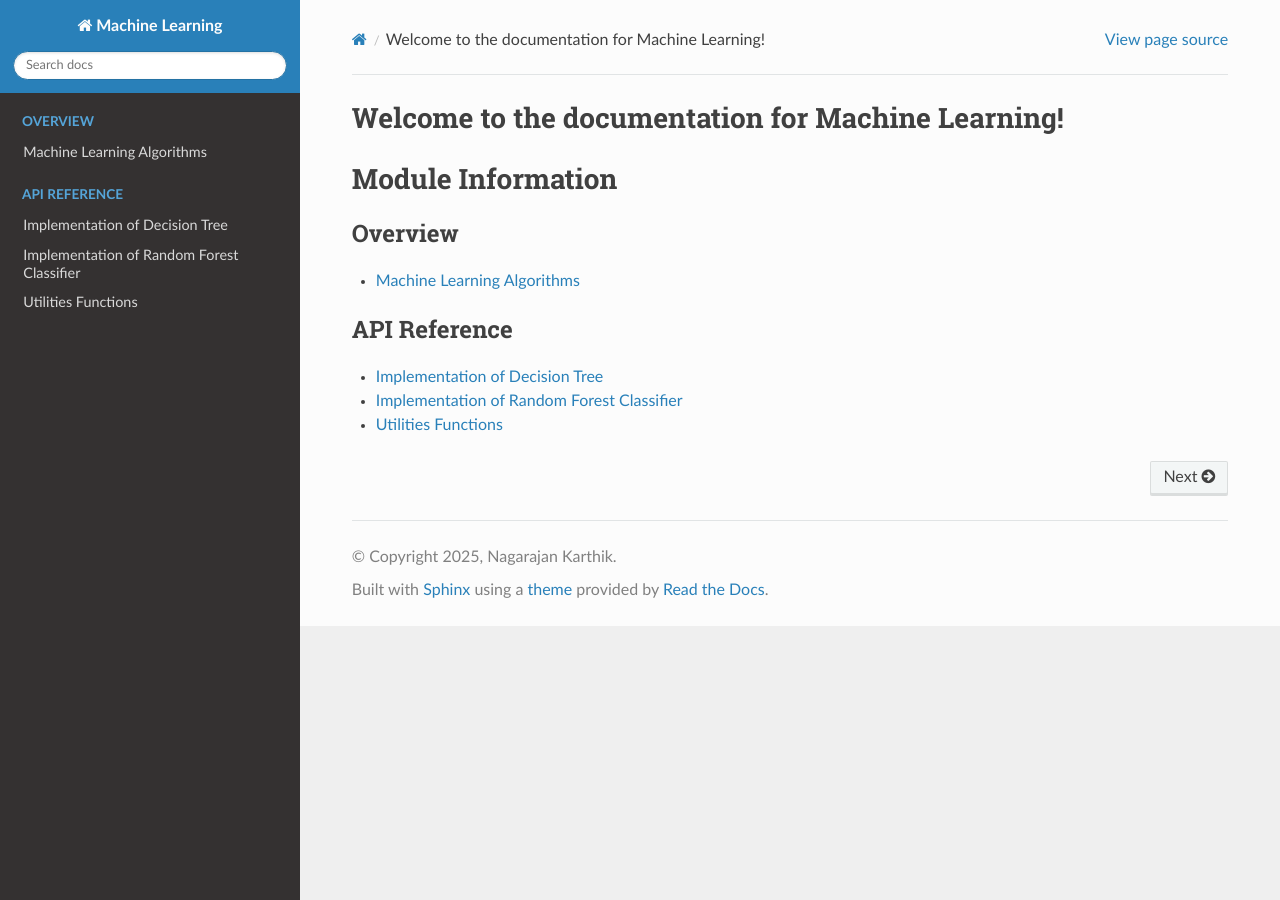
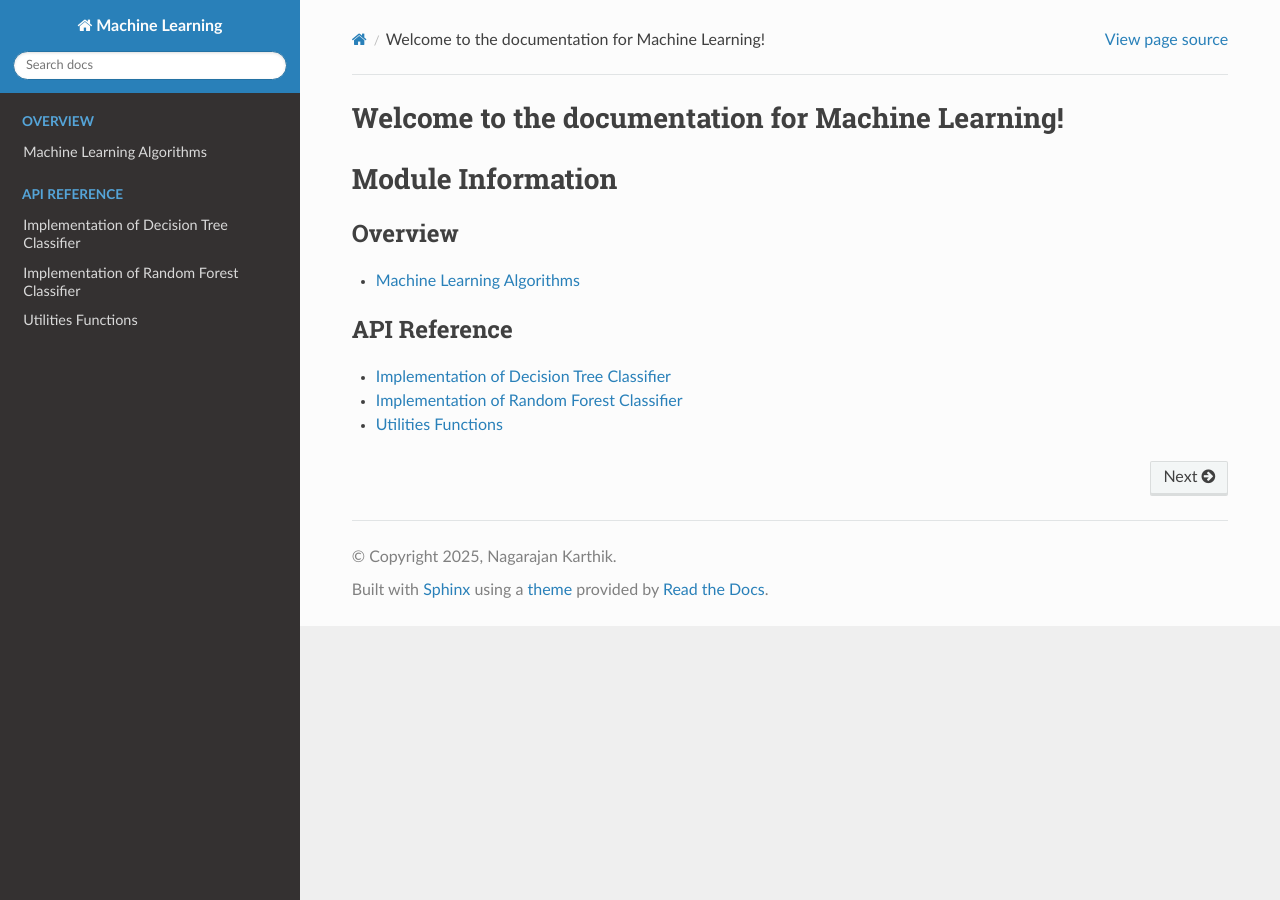
Before and after one commit to nagarajankarthik/machine-learning, a Sphinx documentation site: the page built from docs/source/index.md, in a window 1280 px wide. Built offline with Sphinx 7.4.7 and the Read the Docs theme 3.1.0, drawn with Linux system fonts in a browser that asks for light colours.

Commit message:
Updted title for decision tree class.

```diff
--- a/docs/source/decision_tree_classifier.md
+++ b/docs/source/decision_tree_classifier.md
@@ -1,4 +1,4 @@
-# Implementation of Decision Tree
+# Implementation of Decision Tree Classifier
 
 
 The decision tree is grown using either depth-first or breadth-first search. When determining the optimal split for each node, either the gini or entropy methods can be used to calculate the node impurity. The algorithm always selects the split that produces the maximum reduction in impurity.
```
